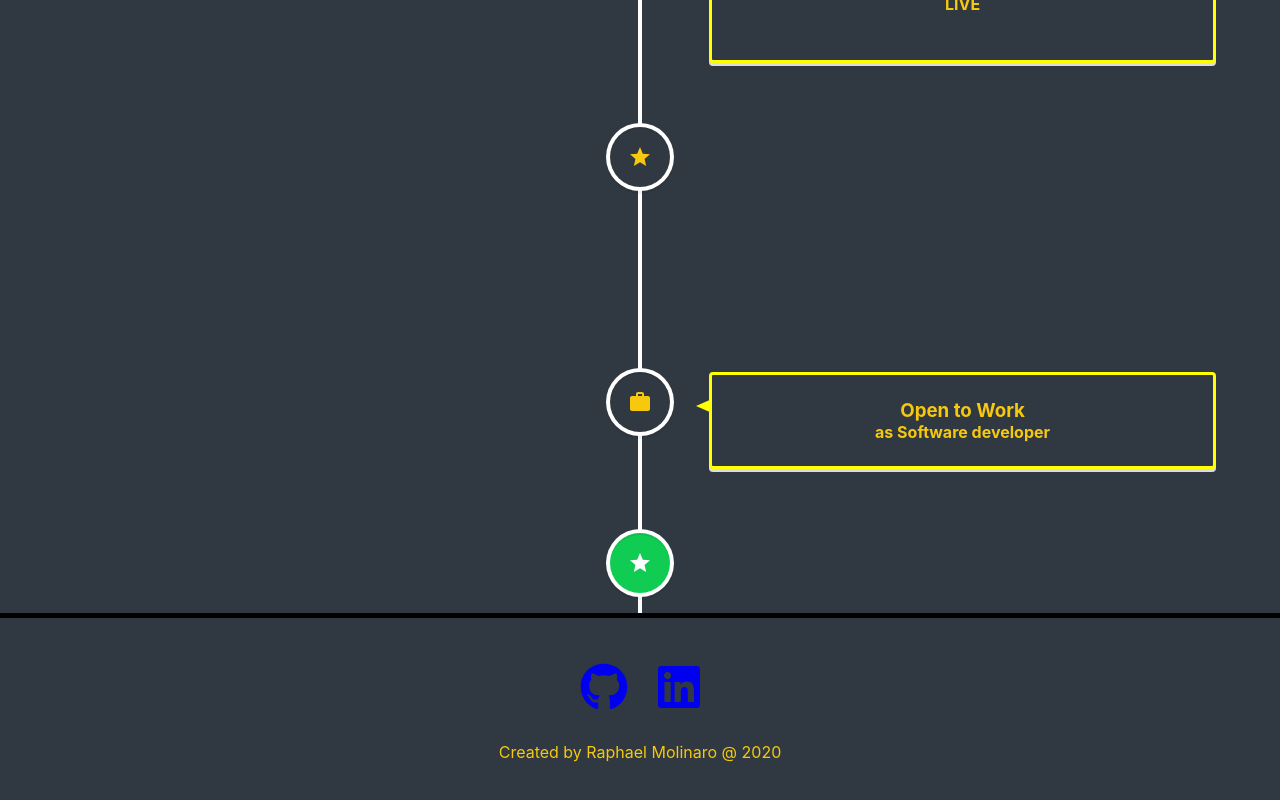
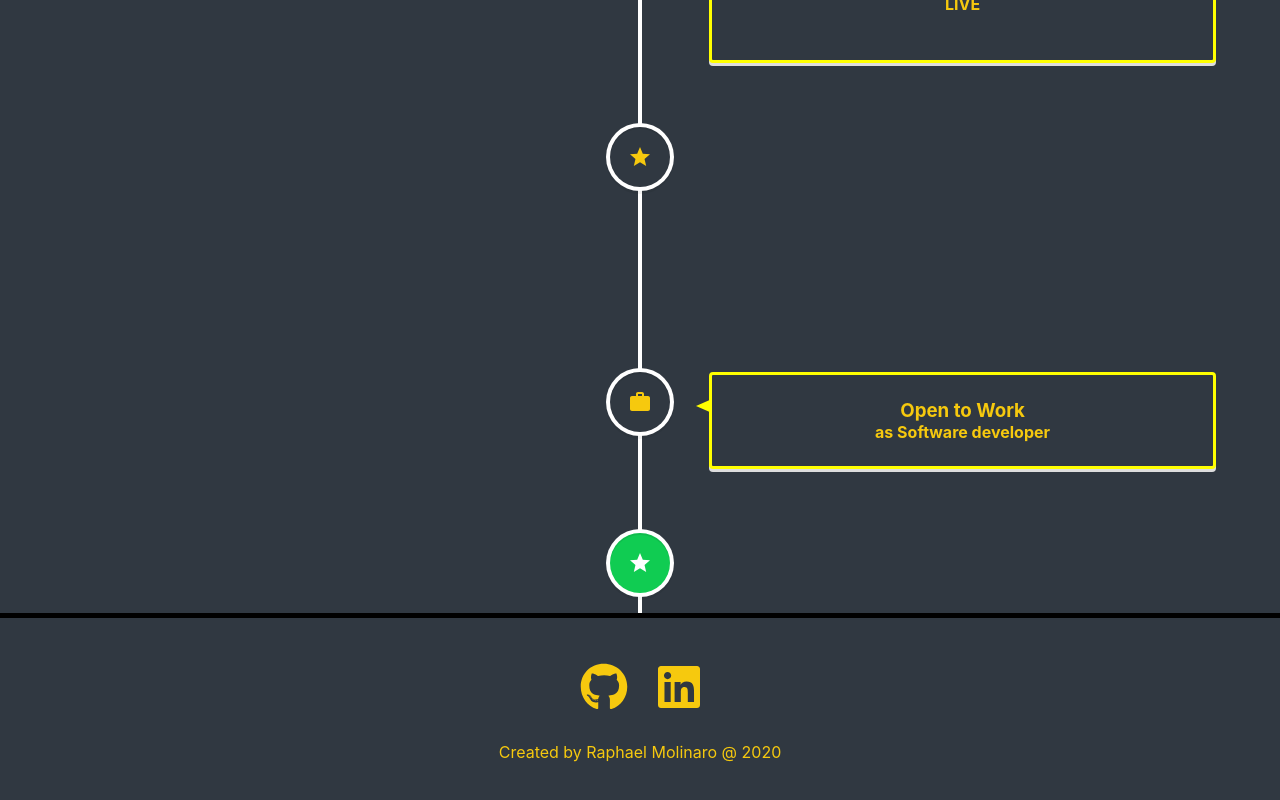
Before and after one commit to rmc3408/portfolio, a React (Create React App) app: page / in a window 1280 px wide. Shown: the part 2652-3452 px from the top of the page. Built offline with nearby package versions, Linux system fonts and the light colour scheme.

Commit message:
fix colors

```diff
--- a/src/Components/Contact.module.css
+++ b/src/Components/Contact.module.css
@@ -4,9 +4,11 @@
     padding: 30px 0 0 0;
     background-color: #303841;
     color: #f6c90e;
+
 }
 .icons{
     font-size: 3rem;
     margin: 15px;
+    color: #f6c90e;
 
 }
```
